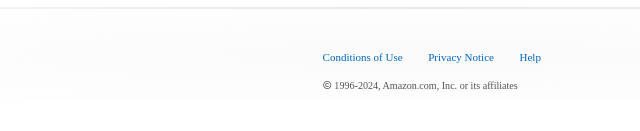
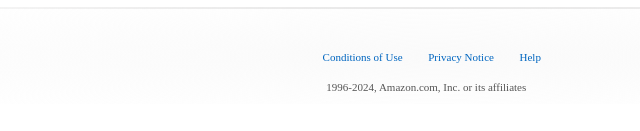
Before and after one commit to yeseniag9/amazon-login, a website: page index.html in a window 1280 px wide. Shown: the part 523-654 px from the top of the page, 206-846 px from the left. Drawn offline with Linux system fonts and the light colour scheme; a web font is replaced by a local one.

Commit message:
removed copyright icon, need to replace with different

```diff
--- a/index.html
+++ b/index.html
@@ -43,7 +43,6 @@
                 <a class="help2" href="help">Help</a>
             </span>
             <span class="copyright-text">
-                <i class="fa-regular fa-copyright copyright"></i>
                 <p class="text">1996-2024, Amazon.com, Inc. or its affiliates</p>
             </span>
         </div>
--- a/style.css
+++ b/style.css
@@ -215,12 +215,7 @@ input:focus {
 
     margin-top: 6px;
     color: rgb(85, 85, 85);
-    font-size: 10.1px;
     margin-left: 10px;
-}
-
-.copyright {
-    font-size: 8px;
 }
 
 .text {
```
